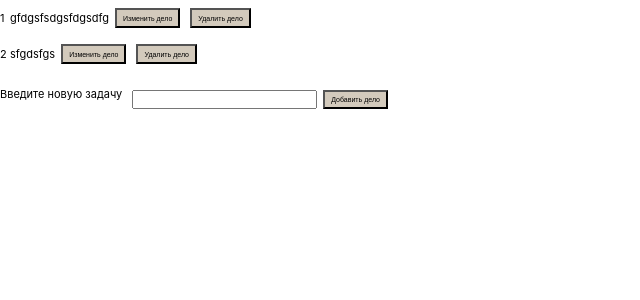
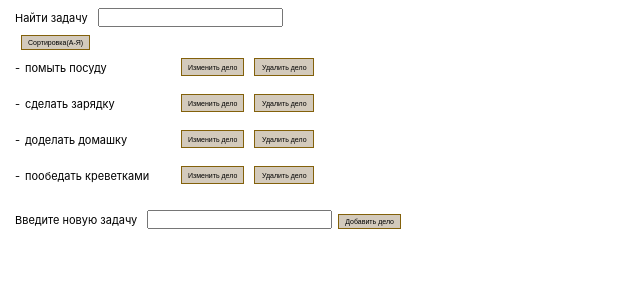
Before and after one commit to MartaDorokhova/server, a React (Create React App) app: page / in a window 1280 px wide. Shown: the top 300 px of the page, without its empty margins (0-640 px from the left). Built offline with nearby package versions, Linux system fonts and the light colour scheme; data requests are answered from the project's data file.

Commit message:
Готовая часть с JSON-SERVER

```diff
--- a/src/App.jsx
+++ b/src/App.jsx
@@ -17,17 +17,38 @@ export const App = () => {
 	const handleUpdateChange = (event) => {
 		setUpdateInput(event.target.value);
 	};
+
+	const searchDeal = (searchWord) => {
+		getToDo(`q=${searchWord}`);
+	};
+	const sortDeal = () => {
+		getToDo(`${`_sort=name&_order=asc`}`);
+	};
+
 	const refreshToDos = () => setRefreshToDosFlag(!refreshToDosFlag);
 
-	useEffect(() => {
-		setIsLoading(true);
+	// const getSortedTodos = (field) => {
+	// 	fetch(`http://localhost:3004/todos${field}`)
+	// 		.then((loadedData) => loadedData.json())
+	// 		.then((loadedToDos) => {
+	// 			setToDos(loadedToDos);
+	// 		})
+	// 		.finally(() => setIsLoading(false));
+	// };
 
-		fetch('http://localhost:3004/todos')
+	const getToDo = (query) => {
+		query ? (query = `?${query}`) : (query = '');
+		fetch(`http://localhost:3004/todos${query}`)
 			.then((loadedData) => loadedData.json())
 			.then((loadedToDos) => {
 				setToDos(loadedToDos);
 			})
 			.finally(() => setIsLoading(false));
+	};
+	useEffect(() => {
+		setIsLoading(true);
+		getToDo();
+		// getSortedTodos();
 	}, [refreshToDosFlag]);
 
 	const requestAddDeal = () => {
@@ -45,7 +66,6 @@ export const App = () => {
 			.finally(() => setIsCreating(false));
 	};
 	const requestChangeDeal = (id) => {
-		console.log(id);
 		setIsChanging({ what: true, id });
 	};
 	const requestUpdateDeal = (id) => {
@@ -78,15 +98,23 @@ export const App = () => {
 			})
 			.finally(() => setIsDeleting(false));
 	};
-	console.log(isChanging);
 	return (
 		<div className={styles.app}>
+			<div className={styles.search}>
+				<label>Найти задачу</label>
+				<input
+					type="text"
+					onChange={(event) => searchDeal(event.target.value)}
+				/>{' '}
+			</div>
+			<button onClick={sortDeal}>Сортировка(А-Я)</button>
+
 			{isLoading ? (
 				<div className="loader"></div>
 			) : (
 				toDos.map(({ id, name }) => (
 					<div key={id} className={styles.item}>
-						<p>{id}</p>
+						<p>-</p>
 						{isChanging.what && isChanging.id === id ? (
 							<div>
 								<input
@@ -104,15 +132,10 @@ export const App = () => {
 								</button>
 							</div>
 						) : (
-							<p>{name}</p>
+							<p className={styles.deal}>{name}</p>
 						)}
 
-						<button
-							// disabled={isChanging.what}
-							onClick={() => requestChangeDeal(id)}
-						>
-							Изменить дело
-						</button>
+						<button onClick={() => requestChangeDeal(id)}>Изменить дело</button>
 
 						<button
 							className={styles.delete}
@@ -125,12 +148,13 @@ export const App = () => {
 				))
 			)}
 			<form className={styles.newDeal}>
-				<label>Введите новую задачу</label>
-				<input type="text" onChange={handleInputChange} />
-
-				<button disabled={isCreating} onClick={requestAddDeal}>
-					Добавить дело
-				</button>
+				<div>
+					<label>Введите новую задачу</label>
+					<input type="text" onChange={handleInputChange} />
+					<button disabled={isCreating} onClick={requestAddDeal}>
+						Добавить дело
+					</button>
+				</div>
 			</form>
 		</div>
 	);
--- a/src/App.module.css
+++ b/src/App.module.css
@@ -1,3 +1,6 @@
+.app {
+	margin-left: 15px;
+}
 .item {
 	display: flex;
 }
@@ -5,10 +8,12 @@
 button {
 	background-color: rgb(211, 202, 188);
 	min-width: 60px;
-	max-height: 20px;
+	max-height: 18px;
+	min-height: 15px;
 	font-size: 7px;
 	margin-top: 8px;
 	margin-left: 6px;
+	border: 0.5px solid #83610b;
 }
 
 p {
@@ -24,7 +29,8 @@ body {
 	font-size: 11px;
 }
 .newDeal {
-	margin-top: 10px;
+	margin-top: 8px;
+	display: block;
 }
 input {
 	height: 13px;
@@ -42,3 +48,7 @@ input {
 label {
 	margin-top: 5px;
 }
+
+.deal {
+	min-width: 150px;
+}
--- a/src/db.json
+++ b/src/db.json
@@ -1,12 +1,20 @@
 {
   "todos": [
     {
-      "name": "gfdgsfsdgsfdgsdfg",
+      "name": "помыть посуду",
       "id": 1
     },
     {
-      "name": "sfgdsfgs",
+      "name": "сделать зарядку",
       "id": 2
+    },
+    {
+      "name": "доделать домашку",
+      "id": 3
+    },
+    {
+      "name": "пообедать креветками",
+      "id": 4
     }
   ]
 }
```
